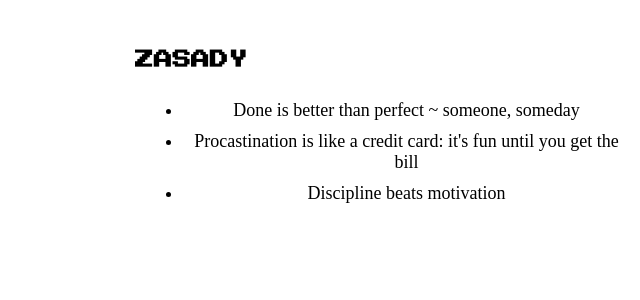
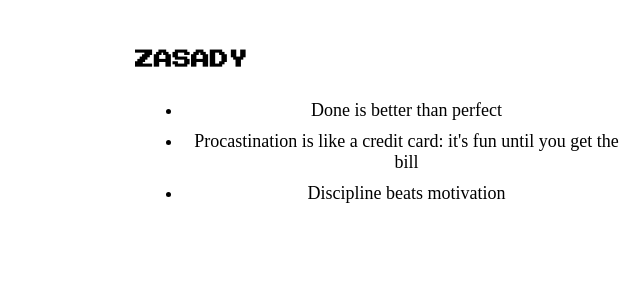
Before and after one commit to Mgalazyn/mg, a Django app: page / in a window 1280 px wide. Shown: the part 1040-1340 px from the top of the page, without its empty margins (640-1280 px from the left). Run offline with Django 4.2, Linux system fonts and the light colour scheme.

Commit message:
main refactor

```diff
--- a/project/templates/main.html
+++ b/project/templates/main.html
@@ -55,7 +55,7 @@
         </ul>
     <center><h3> ZASADY </h3></center>
     <ul class="rulesUL">
-        <li> Done is better than perfect ~ someone, someday </li>
+        <li> Done is better than perfect  </li>
         <li> Procastination is like a credit card: it's fun until you get the bill </li>
         <li> Discipline beats motivation </li>
     </ul>
```
